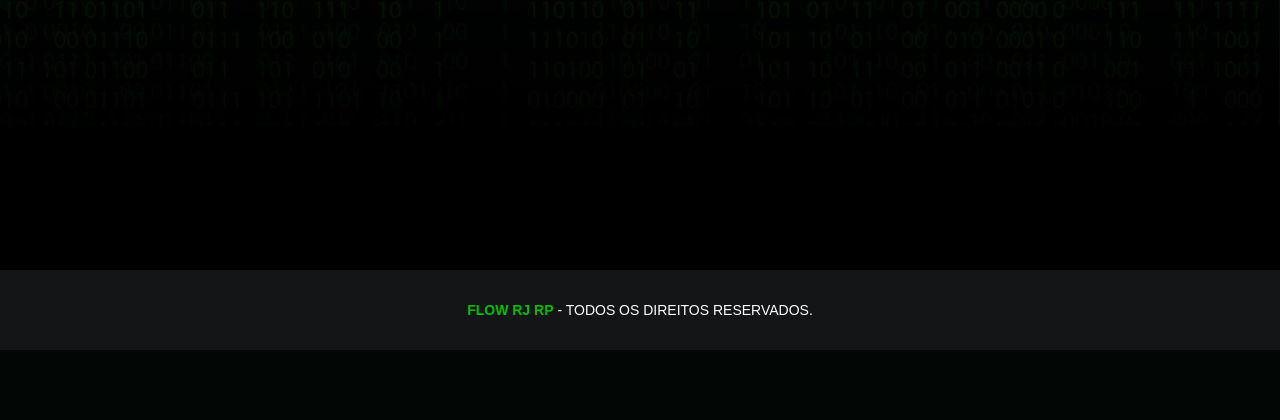
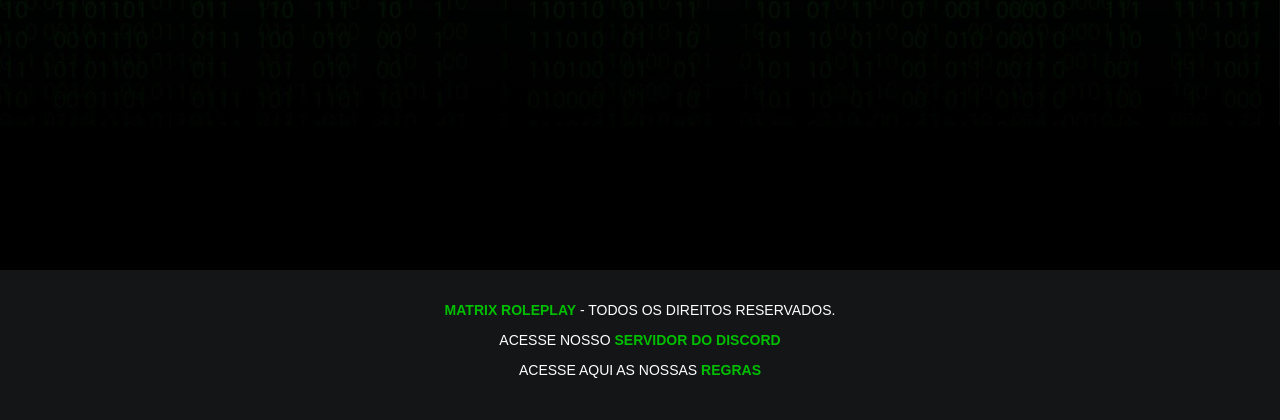
Before and after one commit to lilcocaa/matrix-roleplay, a Node server app: template site/views/error-404.ejs in a window 1280 px wide. Shown: the part 760-1180 px from the top of the page. Before the commit the page ends 1110 px from the top, so only its background shows below. Run offline with Node 20, Linux system fonts and the light colour scheme; the template is opened without the code that fills it, so the values that code supplies are empty; some web fonts are replaced.

Commit message:
Ajustes nas paginas de erro

```diff
--- a/site/views/error-404.ejs
+++ b/site/views/error-404.ejs
@@ -68,7 +68,17 @@
     </div>
 
     <footer>
-        <a href="http://discord.gg/tzdhgprV2R" target="_blank">Flow RJ RP</a> - Todos os direitos reservados.
+        <p>
+            <a href="http://discord.gg/tzdhgprV2R" class="underline" target="_blank">Matrix Roleplay</a> - Todos os
+            direitos reservados.
+        </p>
+        <p>
+            Acesse nosso <a href="http://discord.gg/tzdhgprV2R" class="underline" target="_blank">Servidor do
+                Discord</a>
+        </p>
+        <p>
+            Acesse aqui as nossas <a href="/regras" class="underline">regras</a>
+        </p>
     </footer>
 </body>
 
```
Also changed, not shown: site/views/error-500.ejs (+11 -1 lines).
